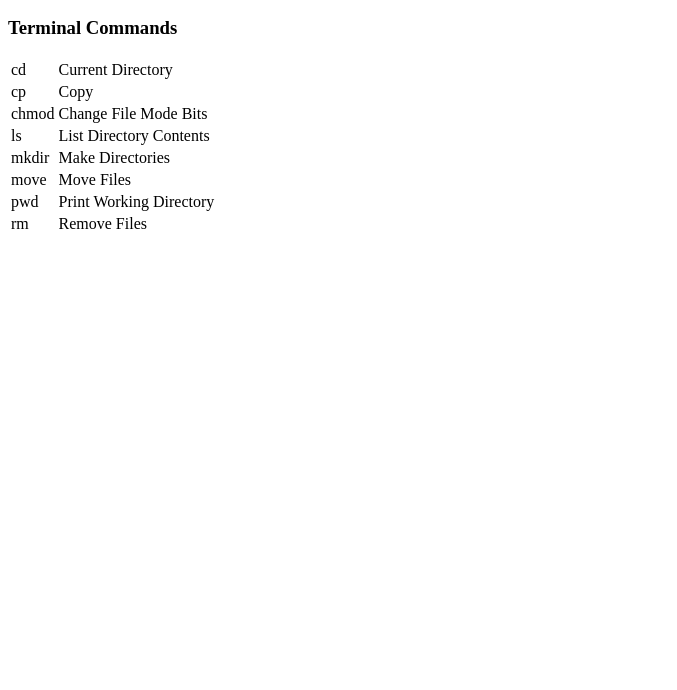
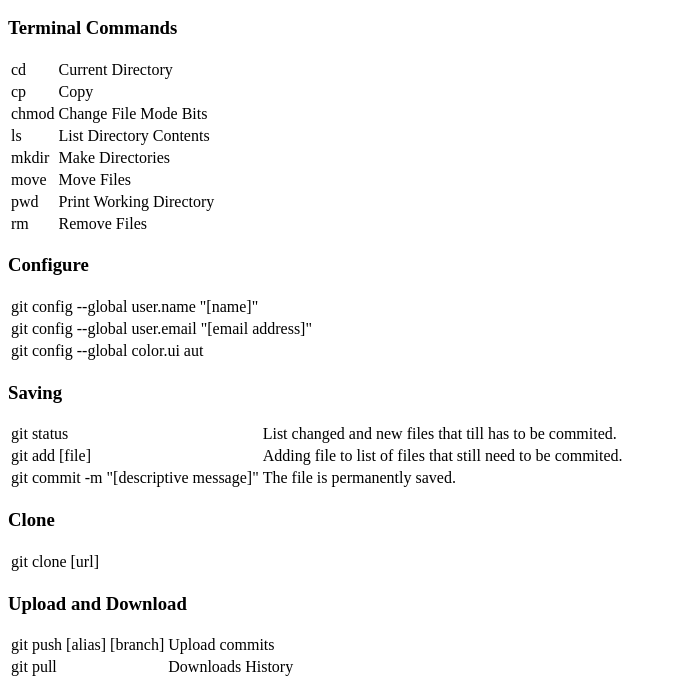
Before and after one commit to 18964613/socios2, a plain HTML site: page index.html in a window 1280 px wide. Shown: the part 110-800 px from the top of the page, without its empty margins (0-677 px from the left). Drawn offline with Linux system fonts and the light colour scheme.

Commit message:
My fourth commit!

```diff
--- a/index.html
+++ b/index.html
@@ -6,6 +6,7 @@
 <h1>$CHEAT SHEET$</h1>
 <h2>Let's get our Cheet On!</h2>
 <h3>Terminal Commands</h3>
+
 <table>
 <tr>
 <td>cd</td>
@@ -39,8 +40,54 @@
 <td>rm</td>
 <td>Remove Files</td>
 </tr>
-
 </table>
 
+<h3>Configure</h3>
+
+<table>
+<tr>
+<td>git config --global user.name "[name]"</td>
+</tr>
+<tr>
+<td>git config --global user.email "[email address]"</td>
+</tr>
+<td>git config --global color.ui aut</td>
+</table>
+
+<h3>Saving</h3>
+<table>
+<tr>
+<td>git status</td>
+<td>List changed and new files that till has to be commited.</td>
+</tr>
+<tr>
+<td>git add [file]</td>
+<td>Adding file to list of files that still need to be commited.</td>
+</tr>
+<tr>
+<td>git commit -m "[descriptive message]"</td>
+<td>The file is permanently saved.</td>
+</tr>
+</table>
+
+<h3>Clone</h3>
+
+<table>
+<tr>
+<td>git clone [url]</td>
+</tr>
+</table>
+
+<h3>Upload and Download</h3>
+<table>
+<tr>
+<td>git push [alias] [branch]</td>
+<td>Upload commits</td>
+</tr>
+<tr>
+<td>git pull</td>
+<td>Downloads History</td>
+</tr>
+</table>
 
 </html>
```
